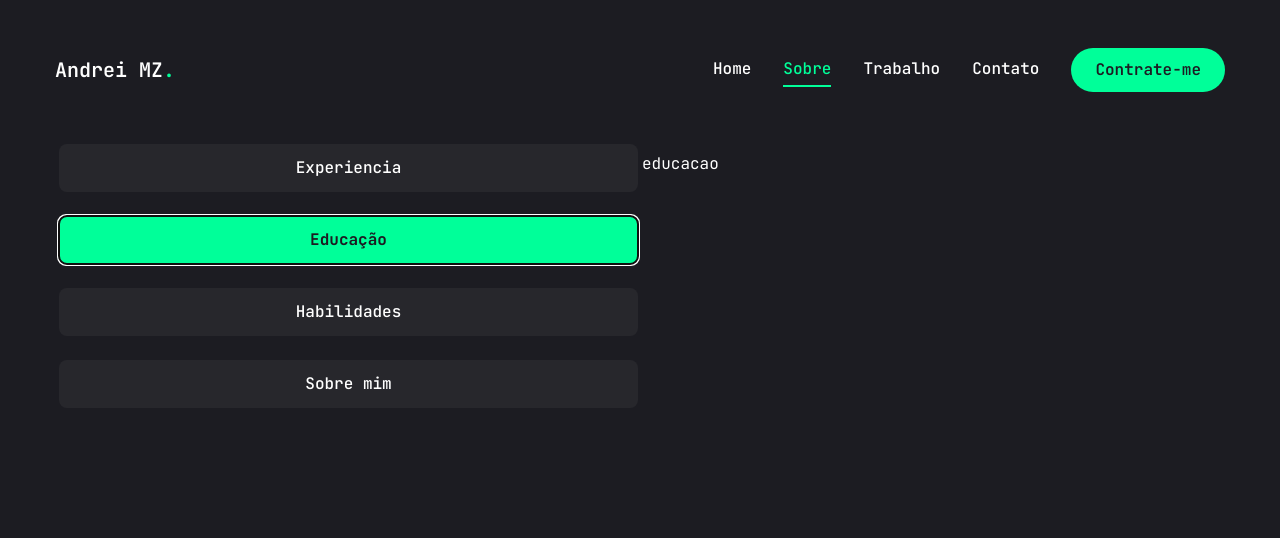
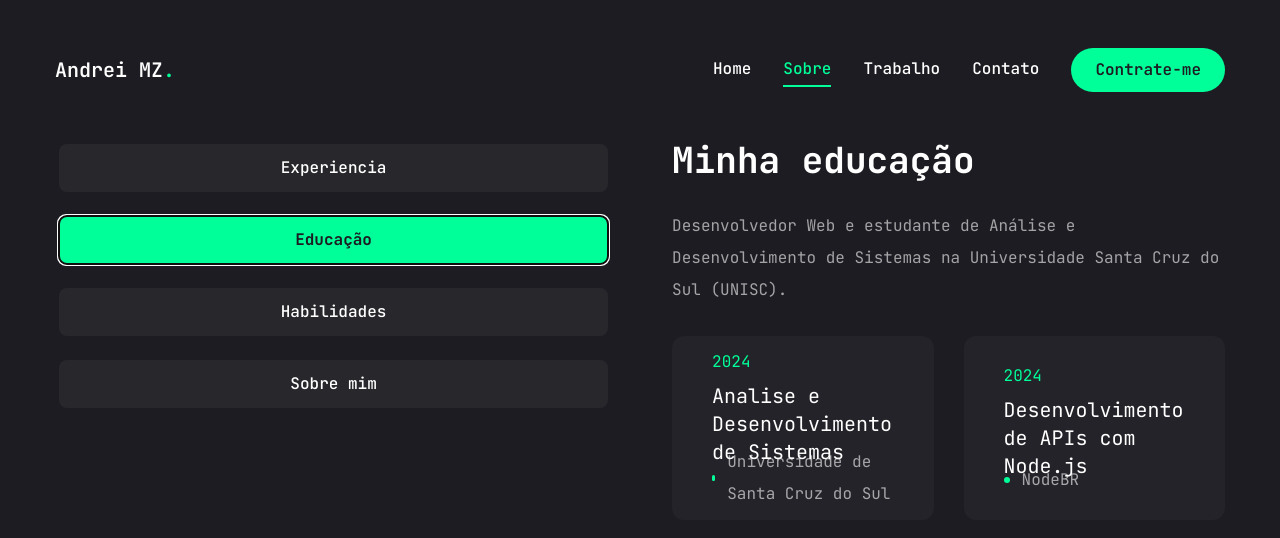
Before and after one commit to Andrei-MZ/Portfolio-Andrei, a Next.js app: page /sobre in a window 1280 px wide. Both pictures are taken after a click on the tab "Educação". Shown: the top 538 px of the page. Built offline with nearby package versions, Linux system fonts and the light colour scheme.

Commit message:
sobre finish

```diff
--- a/src/app/sobre/page.jsx
+++ b/src/app/sobre/page.jsx
@@ -61,39 +61,24 @@
       position: "Frontend Developer",
       duration: "2024"
     },
-    {
-      company: "Projetos particulares",
-      position: "Frontend Developer",
-      duration: "2024"
-    },
-    {
-      company: "Projetos particulares",
-      position: "Frontend Developer",
-      duration: "2024"
-    },
-    {
-      company: "Projetos particulares",
-      position: "Frontend Developer",
-      duration: "2024"
-    },
   ],
 };
 
 //education data
 const education = {
   icon: "/assets/resume/cap.svg",
-  title: "My education",
+  title: "Minha educação",
   description:
-  "sodfjopsdkfoskdfposdkfposdfopksdofsdfkopsdfkopsdf",
+  "Desenvolvedor Web e estudante de Análise e Desenvolvimento de Sistemas na Universidade Santa Cruz do Sul (UNISC).",
   items: [
     {
       institution: "Universidade de Santa Cruz do Sul",
-      position: "Estudante",
+      position: "Analise e Desenvolvimento de Sistemas",
       duration: "2024",
     },
     {
       institution: "NodeBR",
-      position: "Imersão em desenvolvimento de APIs com Node.js",
+      position: "Desenvolvimento de APIs com Node.js",
       duration: "2024",
     },
   ]
@@ -166,7 +151,7 @@
       <div className="mx-auto container">
         <Tabs
         defaultValue="experience"
-        className="flex flex-col xl:flex-row space-y-2">
+        className="flex flex-col xl:flex-row gap-[60px]">
           <TabsList className="flex flex-col w-full max-w-380px mx-auto xl:mx-0 gap-6">
             <TabsTrigger value="experience">Experiencia</TabsTrigger>
             <TabsTrigger value="education">Educação</TabsTrigger>
@@ -178,7 +163,7 @@
           <div className="min-h-[70vh] w-full">
           {/* experiencia */}
           <TabsContent value="experience" className="w-full">
-            <div className="flex flex-col space-y-2 text-center xl:text-left">
+            <div className="flex flex-col gap-[30px] text-center xl:text-left">
               <h3 className="text-4xl font-bold">{experience.title}</h3>
               <p className="max-w-[600px] text-white/60 mx-auto xl:mx-0">{experience.description}
               </p>
@@ -187,14 +172,14 @@
                   {experience.items.map((item, index)=> {
                     return (
                       <li key={index}
-                      className="bg-[#232329] h-[184px]"
+                      className="bg-[#232329] h-[184px] py-6 px-10 rounded-xl flex flex-col justify-center items-center lg:items-start gap-1"
                       >
                           <span className="text-accent">{item.duration}</span>
-                          <h3 className="text-xl max-w-[260px]">{item.position}</h3>
+                          <h3 className="text-xl max-w-[260px] min-h-[60px] text-center lg:text-left">{item.position}</h3>
                           <div className="flex items-center gap-3">
                             {/* dot */}
                             <span className="w-[6px] h-[6px] rounded-full bg-accent"></span>
-                            <p>{item.company}</p>
+                            <p className="text-white/60">{item.company}</p>
                           </div>
                       </li>
                     )
@@ -203,15 +188,41 @@
               </ScrollArea>
             </div>
           </TabsContent>
-
           {/* educação */}
-          <TabsContent value="education" className="w-full">educacao</TabsContent>
-
+          <TabsContent value="education" className="w-full">
+          <div className="flex flex-col gap-[30px] text-center xl:text-left">
+              <h3 className="text-4xl font-bold">{education.title}</h3>
+              <p className="max-w-[600px] text-white/60 mx-auto xl:mx-0">{education.description}
+              </p>
+              <ScrollArea className="h-[400px]">
+                <ul className="grid grid-cols-1 lg:grid-cols-2 gap-[30px]">
+                  {education.items.map((item, index)=> {
+                    return (
+                      <li key={index}
+                      className="bg-[#232329] h-[184px] py-6 px-10 rounded-xl flex flex-col justify-center items-center lg:items-start gap-1"
+                      >
+                          <span className="text-accent">{item.duration}</span>
+                          <h3 className="text-xl max-w-[260px] min-h-[60px] text-center lg:text-left">{item.position}</h3>
+                          <div className="flex items-center gap-3">
+                            {/* dot */}
+                            <span className="w-[6px] h-[6px] rounded-full bg-accent"></span>
+                            <p className="text-white/60">{item.institution}</p>
+                          </div>
+                      </li>
+                    )
+                  })}
+                </ul>
+              </ScrollArea>
+            </div>
+            </TabsContent>
           {/* habilidades */}
-          <TabsContent value="skills" className="w-full">habilidades</TabsContent>
-
+          <TabsContent value="skills" className="w-full">
+            habilidades
+            </TabsContent>
           {/* sobre mim */}
-          <TabsContent value="about me" className="w-full">sobre mim</TabsContent>
+          <TabsContent value="about me" className="w-full">
+            sobre mim
+            </TabsContent>
           </div>
         </Tabs>
       </div>
```
